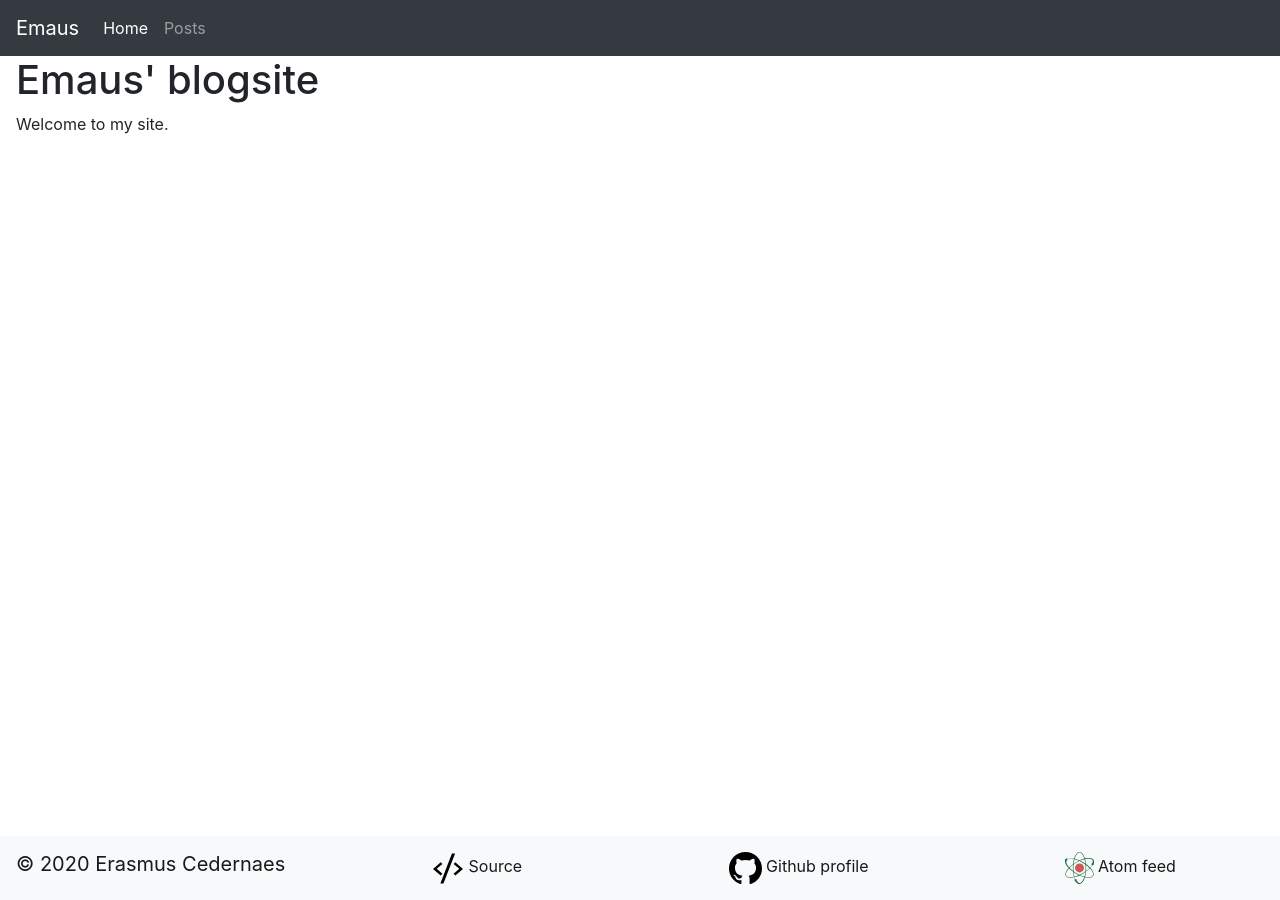
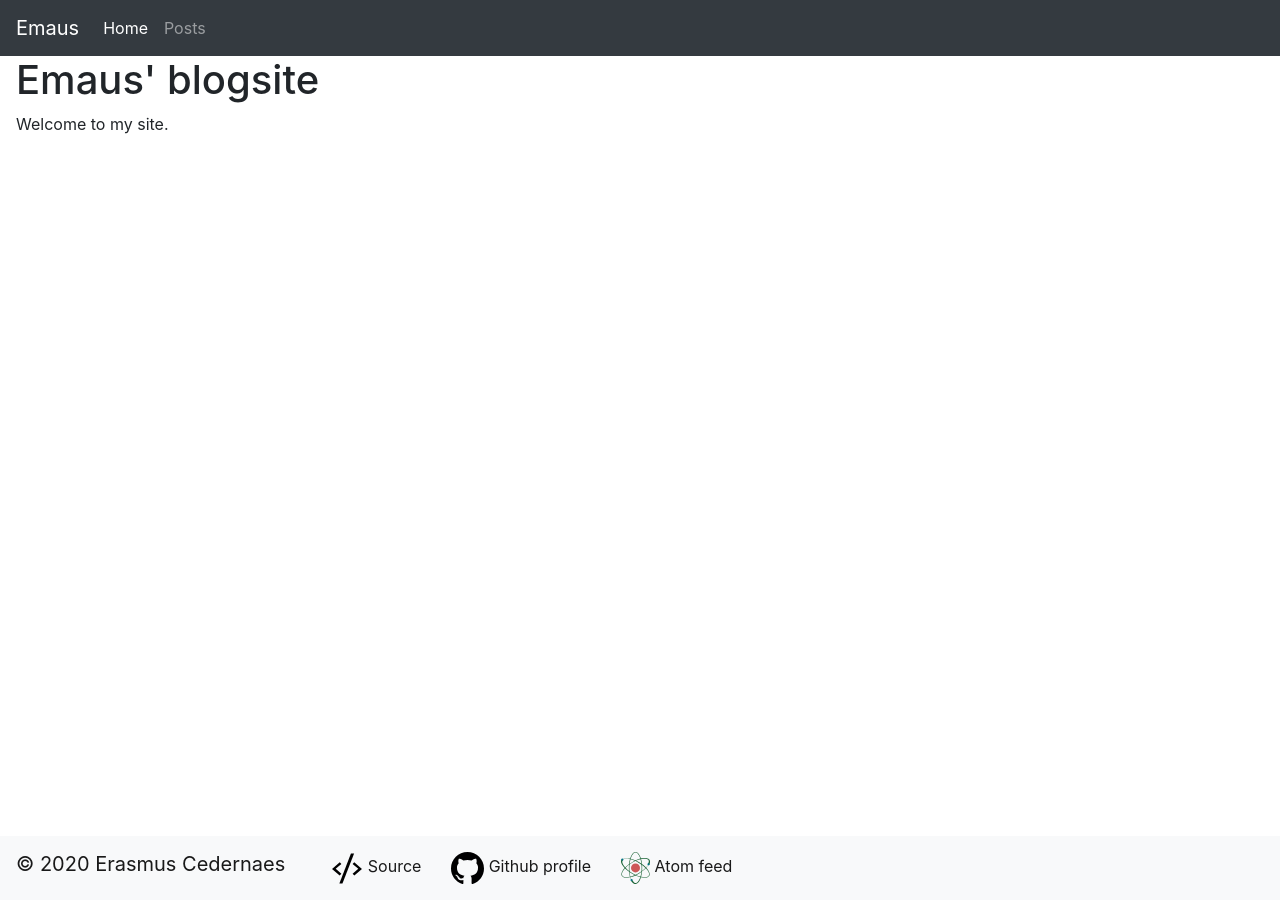
Before and after one commit to emanuelen5/emanuelen5.github.io, a Jekyll site: the page built from site/index.md, in a window 1280 px wide. Built offline with Jekyll 4.4.1, drawn with Linux system fonts in a browser that asks for light colours.

Commit message:
Fix: Overflow on width

```diff
--- a/site/_layouts/shell.html
+++ b/site/_layouts/shell.html
@@ -34,7 +34,7 @@
 	<div class="wrapper flex-grow-1"></div>
     <footer>
 		<div class="container-fluid navbar navbar-light bg-light">
-			<div class="row d-flex justify-content-center min-vw-100">
+			<div class="row d-flex justify-content-center">
 				<div class="col-md-auto col-12 navbar-brand text-center">&copy; {{site.time | date: "%Y" }} Erasmus Cedernaes</div>
 				<div class="col text-center text-nowrap navbar-link navbar-text">
 					<a href="{{site.repo}}/tree/blog/{{site.source}}/{{page.path}}">
```
